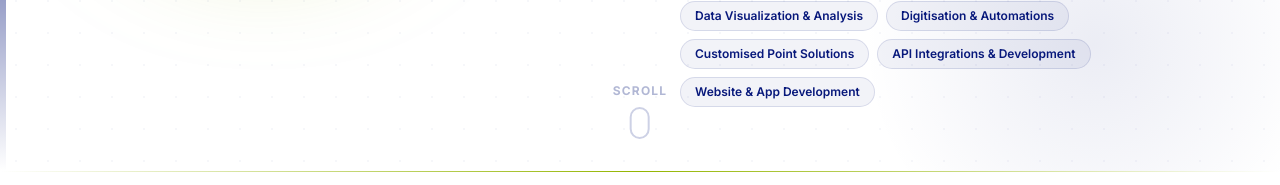
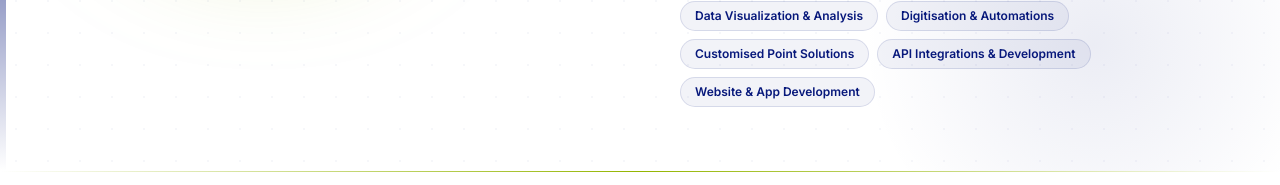
Before and after one commit to SulabhSeth/ScaleLoomWebsite, a Next.js app: page / in a window 1280 px wide. Shown: the part 767-952 px from the top of the page. Built offline with nearby package versions, Linux system fonts and the light colour scheme.

Commit message:
Scroll Removed

```diff
--- a/src/app/page.tsx
+++ b/src/app/page.tsx
@@ -398,12 +398,12 @@ function Hero() {
         </div>
       </div>
 
-      <div className="absolute bottom-8 left-1/2 -translate-x-1/2 flex flex-col items-center gap-2" style={{ opacity:visible?1:0,transition:"opacity 1s ease 1.2s" }}>
+      {/* <div className="absolute bottom-8 left-1/2 -translate-x-1/2 flex flex-col items-center gap-2" style={{ opacity:visible?1:0,transition:"opacity 1s ease 1.2s" }}>
         <span className="text-xs font-bold tracking-widest uppercase" style={{ color:"#6571ab",opacity:0.5 }}>Scroll</span>
         <div className="w-5 h-8 rounded-full border-2 flex items-start justify-center pt-1.5" style={{ borderColor:"rgba(7,24,123,0.2)" }}>
           <div className="w-1 h-2 rounded-full" style={{ background:"#94b500",animation:"scrollDot 1.6s ease-in-out infinite" }} />
         </div>
-      </div>
+      </div> */}
     </section>
   );
 }
```
